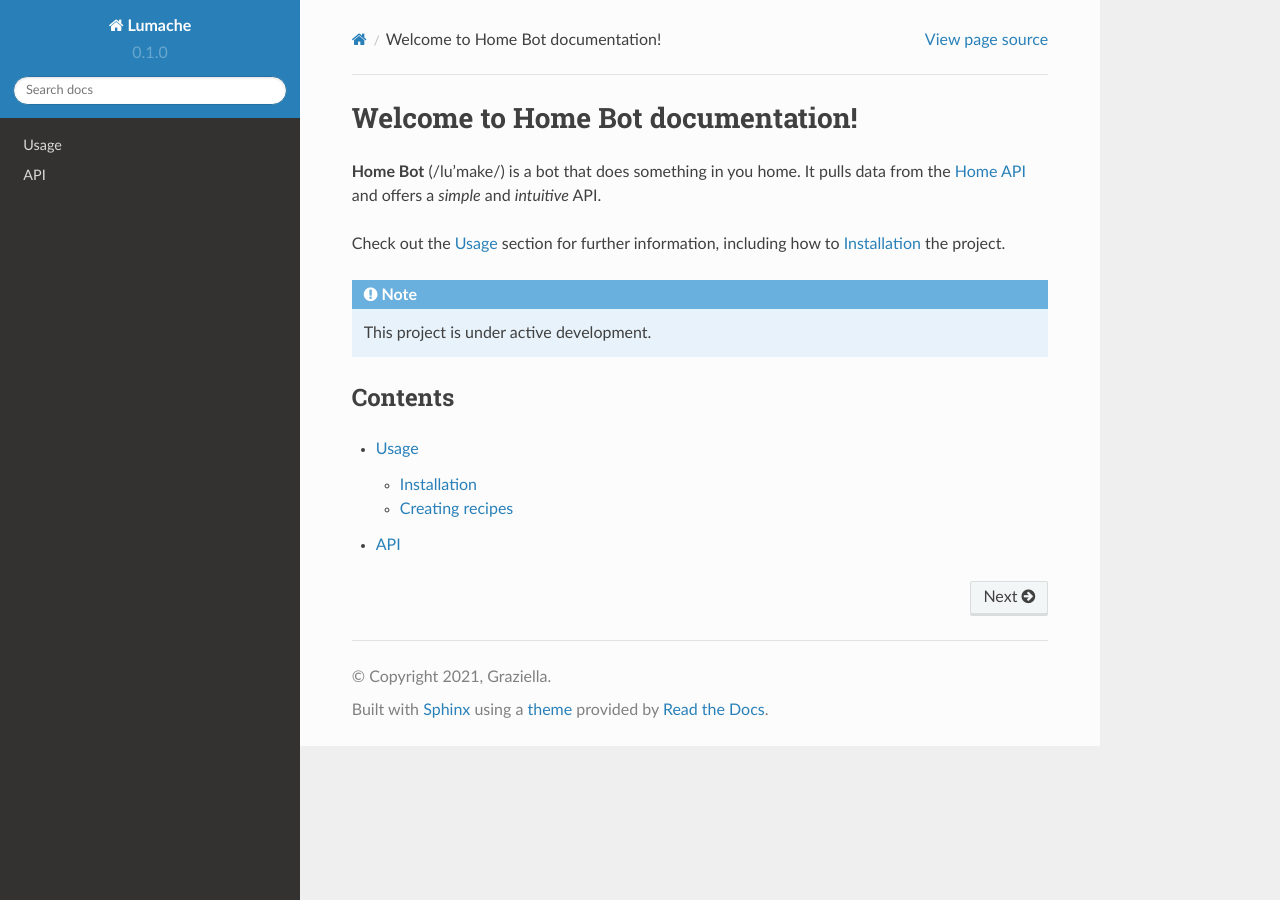
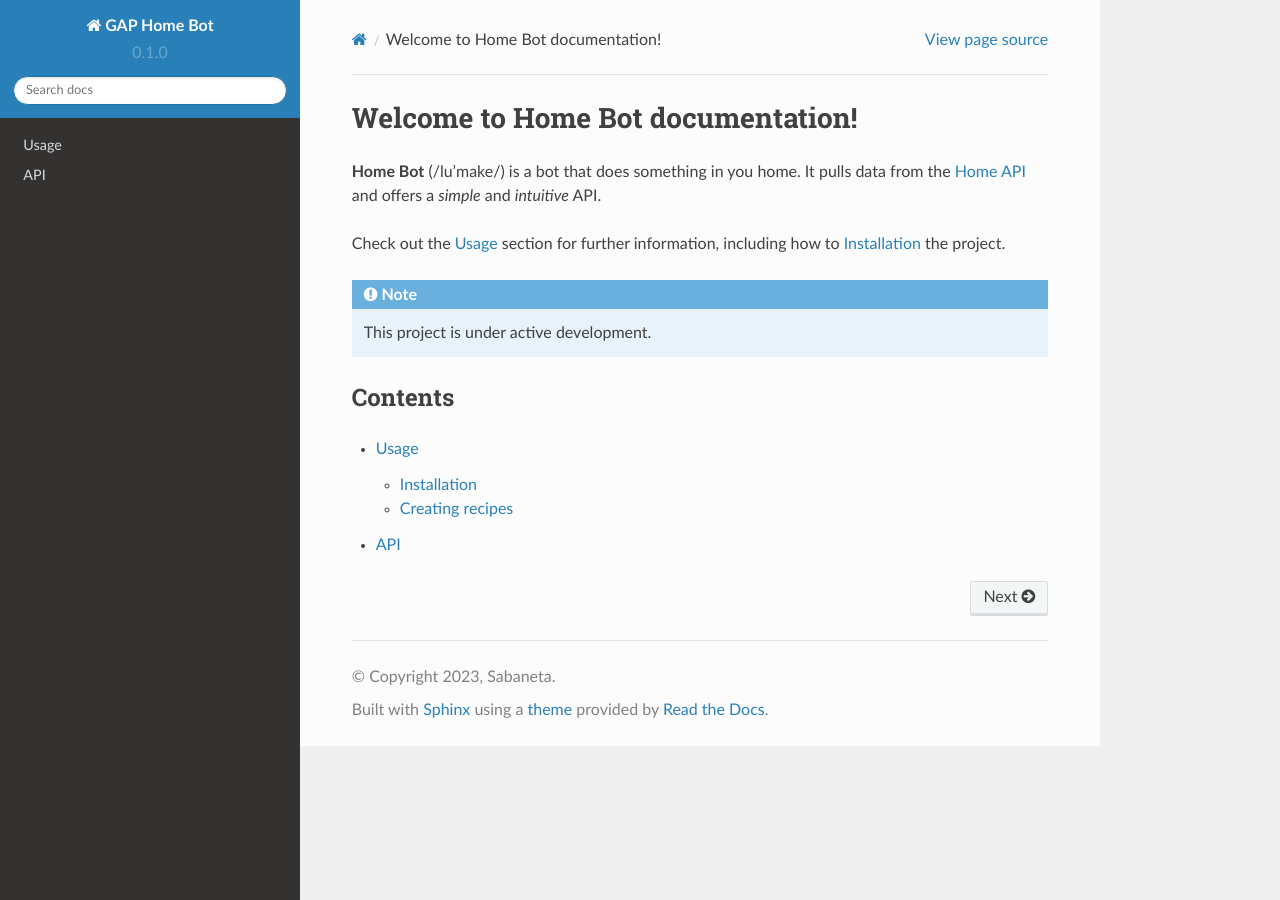
Before and after one commit to yeifermpgap/readthedocsymp, a Sphinx documentation site: the page built from docs/source/index.rst, in a window 1280 px wide. Built offline with Sphinx 7.4.7 and the Read the Docs theme 2.0.0, drawn with Linux system fonts in a browser that asks for light colours.

Commit message:
Update conf.py

```diff
--- a/docs/source/conf.py
+++ b/docs/source/conf.py
@@ -2,8 +2,8 @@
 
 # -- Project information
 
-project = 'Lumache'
-copyright = '2021, Graziella'
+project = 'GAP Home Bot'
+copyright = '2023, Sabaneta'
 author = 'Graziella'
 
 release = '0.1'
```
